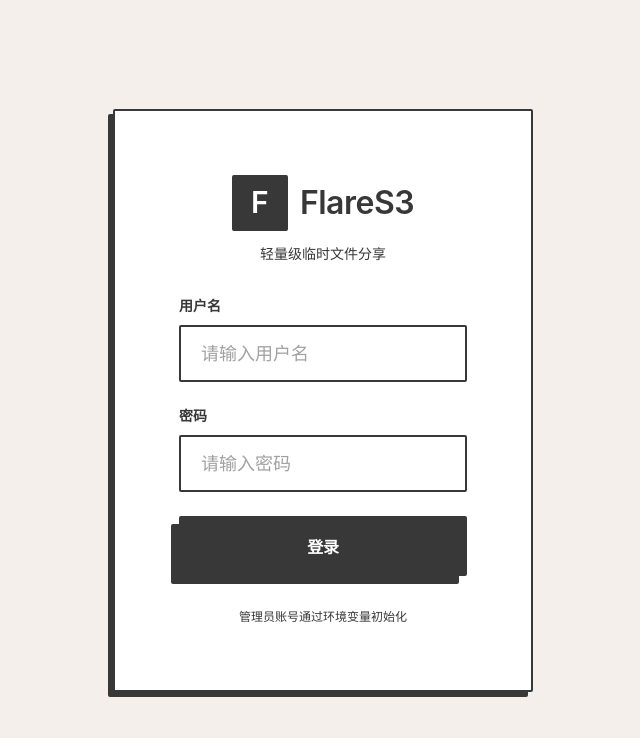
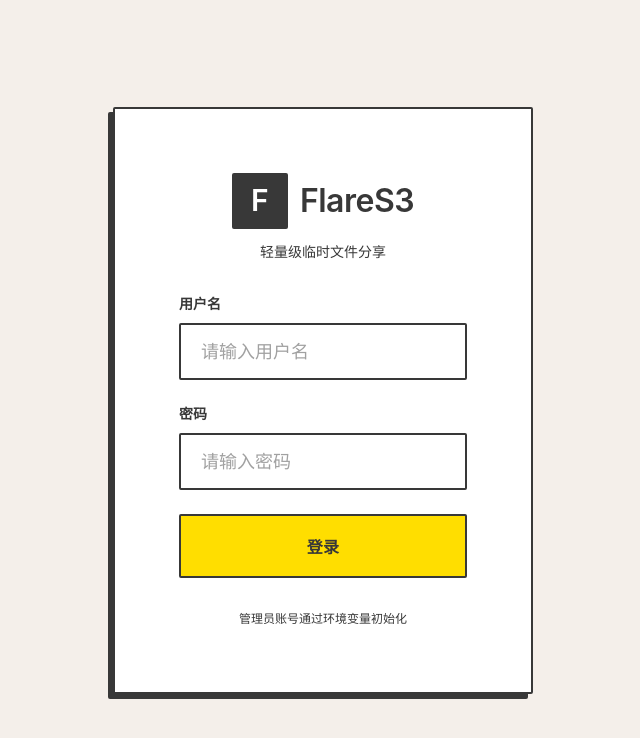
Before and after one commit to junwangInChina/FlareS3, a Vue app in the folder frontend/: page /login in a window 1280 px wide. Shown: the top 738 px of the page, without its empty margins (317-957 px from the left). Built offline with nearby package versions, Linux system fonts and the light colour scheme; a web font is replaced by a local one.

Commit message:
按钮样式调整

```diff
--- a/frontend/src/components/ui/BrutalButton.vue
+++ b/frontend/src/components/ui/BrutalButton.vue
@@ -36,53 +36,53 @@ defineEmits(['click'])
   align-items: center;
   justify-content: center;
   gap: 8px;
-  font-family: var(--nb-font-sans);
-  font-weight: 600;
-  text-transform: none;
-  letter-spacing: -0.2px;
+  font-family: var(--nb-font-mono);
+  font-weight: 700;
+  text-transform: uppercase;
+  letter-spacing: 0.02em;
   border: var(--nb-border);
   border-radius: var(--nb-radius);
   cursor: pointer;
   transition: var(--nb-transition);
   position: relative;
+  box-shadow: none;
 }
 
 /* Sizes */
 .size-small {
-  padding: 6px 12px;
-  font-size: 12px;
-  box-shadow: var(--nb-shadow-sm);
+  --btn-shadow: var(--nb-shadow-sm);
+  padding: 10px 14px;
+  font-size: 14px;
 }
 
 .size-medium {
-  padding: 12px 24px;
-  font-size: 14px;
-  box-shadow: var(--nb-shadow);
+  --btn-shadow: var(--nb-shadow);
+  padding: 16px 22px;
+  font-size: 16px;
 }
 
 .size-large {
-  padding: 16px 32px;
+  --btn-shadow: var(--nb-shadow-lg);
+  padding: 18px 26px;
   font-size: 16px;
-  box-shadow: var(--nb-shadow-lg);
 }
 
 /* Types */
 .type-primary {
-  background-color: var(--nb-black);
-  color: var(--nb-white);
-  border-color: var(--nb-black);
+  background-color: var(--nb-primary);
+  color: var(--nb-ink);
+  border-color: var(--nb-ink);
 }
 
 .type-secondary {
-  background-color: var(--nb-gray-100);
-  color: var(--nb-black);
-  border-color: var(--nb-gray-300);
+  background-color: var(--nb-secondary);
+  color: var(--nb-ink);
+  border-color: var(--nb-ink);
 }
 
 .type-danger {
   background-color: var(--nb-danger);
   color: var(--nb-white);
-  border-color: var(--nb-danger);
 }
 
 .type-ghost {
@@ -93,25 +93,24 @@ defineEmits(['click'])
 }
 
 .type-ghost:hover {
-  border-color: var(--nb-gray-300);
+  border-color: var(--nb-border-color);
   background-color: var(--nb-gray-100);
 }
 
 .type-default {
-  background-color: var(--nb-white);
+  background-color: var(--nb-surface);
   color: var(--nb-black);
-  border-color: var(--nb-gray-300);
 }
 
 /* States */
-.brutal-btn:not(.type-ghost):not(.disabled):hover {
-  transform: translateY(-1px);
-  box-shadow: var(--nb-shadow);
+.brutal-btn:not(.disabled):not(.loading):hover {
+  transform: translate(var(--nb-lift-x), var(--nb-lift-y));
+  box-shadow: var(--btn-shadow);
 }
 
-.brutal-btn:not(.type-ghost):not(.disabled):active {
-  transform: translateY(0);
-  box-shadow: var(--nb-shadow-sm);
+.brutal-btn:not(.disabled):not(.loading):active {
+  transform: translate(0, 0);
+  box-shadow: none;
 }
 
 .block {
@@ -121,7 +120,7 @@ defineEmits(['click'])
 
 .disabled,
 .loading {
-  opacity: 0.5;
+  opacity: 0.6;
   cursor: not-allowed;
   box-shadow: none;
   pointer-events: none;
```
